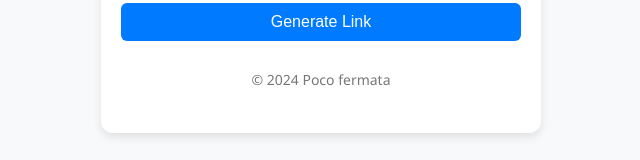
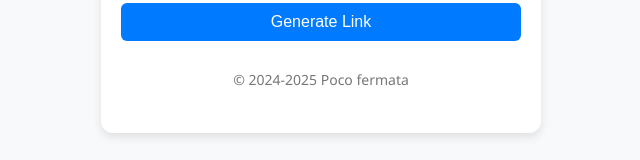
Before and after one commit to Makutosi/youtube-time-link-generator, a plain HTML site: page index.html in a window 1280 px wide. Shown: the part 468-628 px from the top of the page, 319-959 px from the left. Drawn offline with Linux system fonts and the light colour scheme.

Commit message:
initial commit with core app files, screenshots, and MIT license and modify index and icons

```diff
--- a/index.html
+++ b/index.html
@@ -37,7 +37,7 @@
     </div>
 
     <footer>
-      <p style="text-align:center; font-size: 14px; color: #777;">© 2024 Poco fermata</p>
+      <p style="text-align:center; font-size: 14px; color: #777;">© 2024-2025 Poco fermata</p>
     </footer>
   </form>
 
```
Also changed, not shown: LICENSE.txt (added), icons/icon-192.png, icons/icon-512.png, screenshot-1.png (added), screenshot-2.png (added), screenshot-3.png (added).
